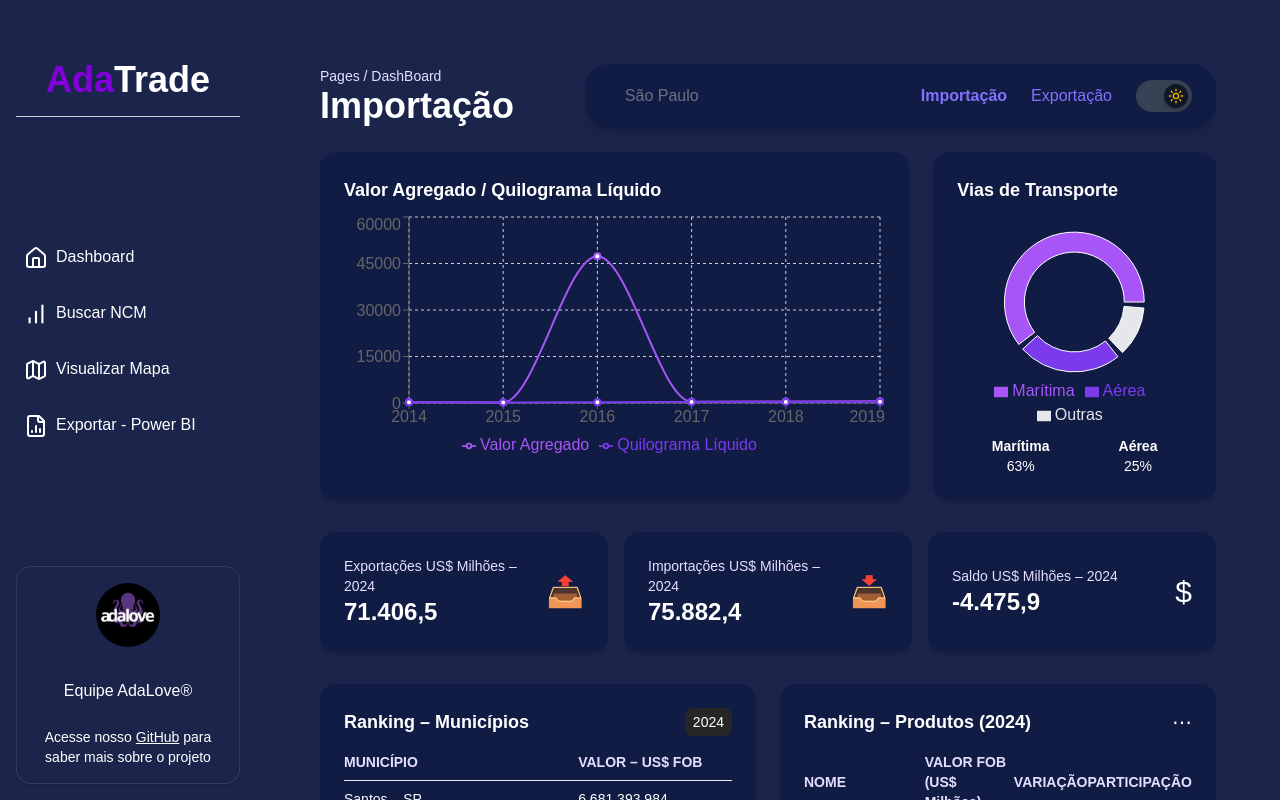
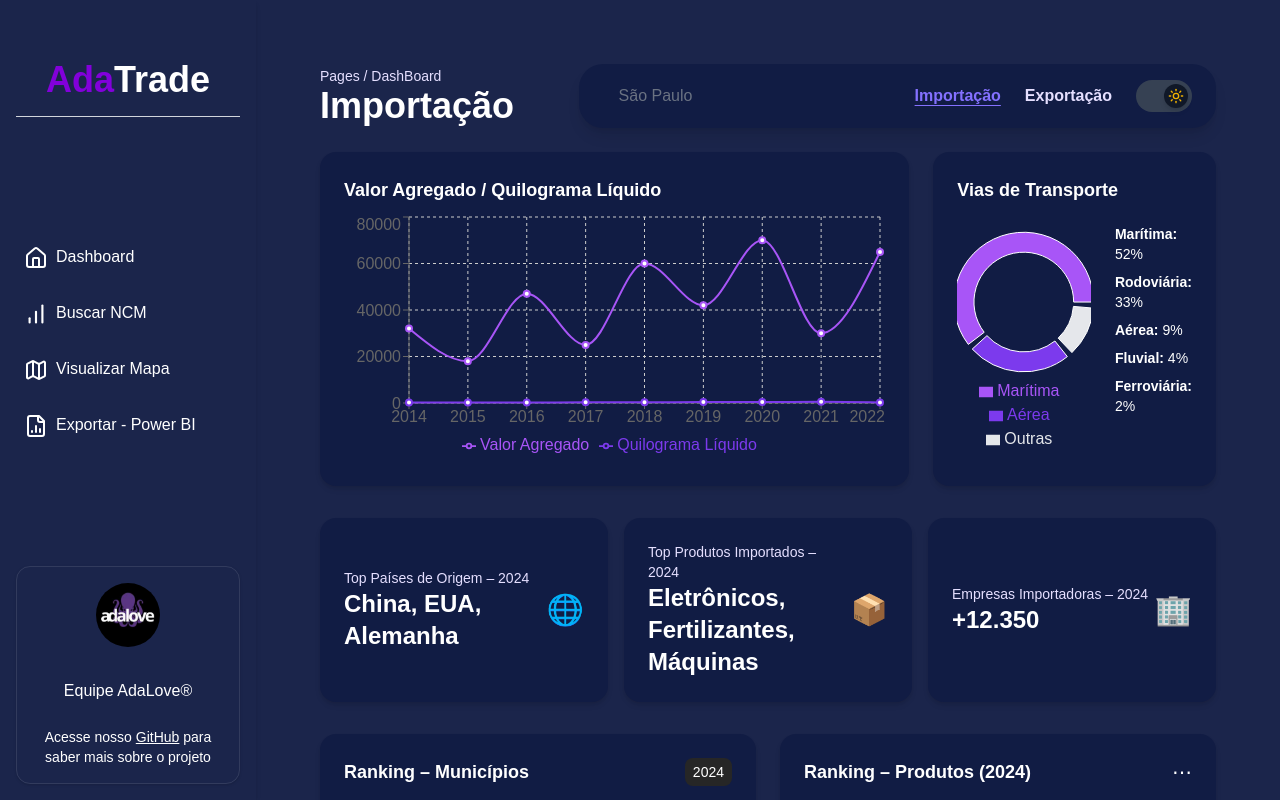
Before and after one commit to equipeAdalove/Front-API-SEMESTRE3, a React (Vite) app: page /importacao in a window 1280 px wide. Built offline with nearby package versions, Linux system fonts and the light colour scheme.

Commit message:
:sparkles: feat: Adição de novos recursos na página ImportacaoPage.tsx

```diff
--- a/src/pages/ImportacaoPage.tsx
+++ b/src/pages/ImportacaoPage.tsx
@@ -1,5 +1,5 @@
 import { useState, useEffect } from "react";
-import { useNavigate } from "react-router-dom";
+import { useNavigate, useLocation } from "react-router-dom";
 import LineChartComponent from "@/components/charts/LineChartComponent";
 import InfoCard from "@/components/cards/InfoCard";
 import PieChartComponent from "@/components/charts/PieChartComponent";
@@ -9,6 +9,7 @@ import ThemeSwitcher from "@/components/theme-provider/ButtonThemeSwitcher";
 
 export default function ImportacaoPage() {
   const navigate = useNavigate();
+  const location = useLocation();
   const [searchQuery, setSearchQuery] = useState("São Paulo");
 
   const handleSearchChange = (event: React.ChangeEvent<HTMLInputElement>) => {
@@ -16,12 +17,67 @@ export default function ImportacaoPage() {
   };
 
   const dataImportacao = [
-    { year: "2014", valorAgregado: 300, quilograma: 260 },
-    { year: "2015", valorAgregado: 200, quilograma: 180 },
-    { year: "2016", valorAgregado: 47366.16, quilograma: 260 },
-    { year: "2017", valorAgregado: 390, quilograma: 300 },
-    { year: "2018", valorAgregado: 500, quilograma: 360 },
-    { year: "2019", valorAgregado: 530, quilograma: 400 },
+    { year: "2014", valorAgregado: 32000, quilograma: 260 },
+    { year: "2015", valorAgregado: 18000, quilograma: 220 },
+    { year: "2016", valorAgregado: 47000, quilograma: 210 },
+    { year: "2017", valorAgregado: 25000, quilograma: 310 },
+    { year: "2018", valorAgregado: 60000, quilograma: 280 },
+    { year: "2019", valorAgregado: 42000, quilograma: 430 },
+    { year: "2020", valorAgregado: 70000, quilograma: 390 },
+    { year: "2021", valorAgregado: 30000, quilograma: 500 },
+    { year: "2022", valorAgregado: 65000, quilograma: 250 },
+  ];
+
+  const pieData = [
+    { name: "Marítima", value: 52 },
+    { name: "Rodoviária", value: 33 },
+    { name: "Aérea", value: 9 },
+    { name: "Fluvial", value: 4 },
+    { name: "Ferroviária", value: 2 },
+  ];
+
+  const COLORS = ["#FF6347", "#6A5ACD", "#20B2AA", "#FFD700", "#8A2BE2"]; // Definindo cores para o gráfico de pizza
+
+  const municipiosData = [
+    { municipio: "Uberlândia – MG", valor: "4.789.456.123" },
+    { municipio: "Belo Horizonte – MG", valor: "4.203.112.870" },
+    { municipio: "Contagem – MG", valor: "3.865.900.543" },
+    { municipio: "Betim – MG", valor: "3.441.777.210" },
+    { municipio: "Juiz de Fora – MG", valor: "2.992.311.407" },
+    { municipio: "Montes Claros – MG", valor: "2.478.908.152" },
+  ];
+
+  const dadosProdutos = [
+    {
+      name: "Soja em grãos",
+      valor: "US$ 28.300",
+      variacao: "12,5%",
+      participacao: "22%",
+    },
+    {
+      name: "Minério de ferro",
+      valor: "US$ 21.500",
+      variacao: "9,8%",
+      participacao: "16,7%",
+    },
+    {
+      name: "Óleo de soja bruto",
+      valor: "US$ 5.780",
+      variacao: "-3,4%",
+      participacao: "4,5%",
+    },
+    {
+      name: "Celulose",
+      valor: "US$ 7.900",
+      variacao: "6,1%",
+      participacao: "6,1%",
+    },
+    {
+      name: "Carne bovina congelada",
+      valor: "US$ 6.200",
+      variacao: "15,2%",
+      participacao: "4,8%",
+    },
   ];
 
   // Resetando o valor de busca ao carregar a página
@@ -35,7 +91,9 @@ export default function ImportacaoPage() {
         {/* Topo com Título e Navbar */}
         <div className="flex justify-between items-center mb-6">
           <div>
-            <p className="text-sm text-[var(--muted-foreground)]">Pages / DashBoard </p>
+            <p className="text-sm text-[var(--muted-foreground)]">
+              Pages / DashBoard{" "}
+            </p>
             <h2 className="text-4xl font-bold">Importação</h2>
           </div>
 
@@ -49,13 +107,21 @@ export default function ImportacaoPage() {
             />
             <button
               onClick={() => navigate("/importacao")}
-              className="text-[var(--color-primary)] font-semibold"
+              className={`font-semibold ${
+                location.pathname === "/importacao"
+                  ? "text-[var(--color-primary)] underline underline-offset-4"
+                  : "text-[var(--color-muted-foreground)]"
+              }`}
             >
               Importação
             </button>
             <button
               onClick={() => navigate("/exportacao")}
-              className="text-[var(--color-primary)] hover:text-[var(--color-primary-light)] transition-all"
+              className={`font-semibold ${
+                location.pathname === "/exportacao"
+                  ? "text-[var(--color-primary)] underline underline-offset-4"
+                  : "text-[var(--color-muted-foreground)]"
+              }`}
             >
               Exportação
             </button>
@@ -66,28 +132,62 @@ export default function ImportacaoPage() {
         {/* Gráfico de Linha e Pizza */}
         <section className="grid grid-cols-1 lg:grid-cols-3 gap-6">
           <div className="col-span-2 bg-[var(--color-card)] p-6 rounded-2xl shadow-md">
-            <h3 className="text-lg font-semibold mb-2">Valor Agregado / Quilograma Líquido</h3>
+            <h3 className="text-lg font-semibold mb-2">
+              Valor Agregado / Quilograma Líquido
+            </h3>
             <LineChartComponent
               data={dataImportacao}
               xAxisKey="year"
               lines={[
-                { dataKey: "valorAgregado", stroke: "#a855f7", label: "Valor Agregado" },
-                { dataKey: "quilograma", stroke: "#7c3aed", label: "Quilograma Líquido" },
+                {
+                  dataKey: "valorAgregado",
+                  stroke: "#a855f7",
+                  label: "Valor Agregado",
+                },
+                {
+                  dataKey: "quilograma",
+                  stroke: "#7c3aed",
+                  label: "Quilograma Líquido",
+                },
               ]}
             />
           </div>
 
           <div className="bg-[var(--color-card)] p-6 rounded-2xl shadow-md">
             <h3 className="text-lg font-semibold mb-4">Vias de Transporte</h3>
-            <PieChartComponent />
-            <div className="flex justify-around text-sm mt-4">
-              <div className="text-center">
-                <div className="font-bold text-[var(--color-foreground)]">Marítima</div>
-                <div>63%</div>
-              </div>
-              <div className="text-center">
-                <div className="font-bold text-[var(--color-foreground)]">Aérea</div>
-                <div>25%</div>
+            <div className="flex items-center gap-6">
+              <PieChartComponent data={pieData} colors={COLORS} />
+              <div className="text-sm space-y-2">
+                <div>
+                  <span className="font-bold text-[var(--color-foreground)]">
+                    Marítima:
+                  </span>{" "}
+                  52%
+                </div>
+                <div>
+                  <span className="font-bold text-[var(--color-foreground)]">
+                    Rodoviária:
+                  </span>{" "}
+                  33%
+                </div>
+                <div>
+                  <span className="font-bold text-[var(--color-foreground)]">
+                    Aérea:
+                  </span>{" "}
+                  9%
+                </div>
+                <div>
+                  <span className="font-bold text-[var(--color-foreground)]">
+                    Fluvial:
+                  </span>{" "}
+                  4%
+                </div>
+                <div>
+                  <span className="font-bold text-[var(--color-foreground)]">
+                    Ferroviária:
+                  </span>{" "}
+                  2%
+                </div>
               </div>
             </div>
           </div>
@@ -95,9 +195,21 @@ export default function ImportacaoPage() {
 
         {/* Cards de Info */}
         <section className="grid grid-cols-1 md:grid-cols-3 gap-4">
-          <InfoCard title="Exportações US$ Milhões – 2024" value="71.406,5" icon="📤" />
-          <InfoCard title="Importações US$ Milhões – 2024" value="75.882,4" icon="📥" />
-          <InfoCard title="Saldo US$ Milhões – 2024" value="-4.475,9" icon="$" />
+          <InfoCard
+            title="Top Países de Origem – 2024"
+            value="China, EUA, Alemanha"
+            icon="🌐"
+          />
+          <InfoCard
+            title="Top Produtos Importados – 2024"
+            value="Eletrônicos, Fertilizantes, Máquinas"
+            icon="📦"
+          />
+          <InfoCard
+            title="Empresas Importadoras – 2024"
+            value="+12.350"
+            icon="🏢"
+          />
         </section>
 
         {/* Tabelas de Ranking */}
@@ -105,17 +217,21 @@ export default function ImportacaoPage() {
           <div className="bg-[var(--color-card)] p-6 rounded-2xl shadow-md">
             <div className="flex justify-between items-center mb-4">
               <h3 className="text-lg font-semibold">Ranking – Municípios</h3>
-              <span className="bg-[var(--color-muted)] text-sm px-2 py-1 rounded-md">2024</span>
+              <span className="bg-[var(--color-muted)] text-sm px-2 py-1 rounded-md">
+                2024
+              </span>
             </div>
-            <RankingTableMunicipios />
+            <RankingTableMunicipios data={municipiosData} />
           </div>
 
           <div className="bg-[var(--color-card)] p-6 rounded-2xl shadow-md">
             <div className="flex justify-between items-center mb-4">
-              <h3 className="text-lg font-semibold">Ranking – Produtos (2024)</h3>
+              <h3 className="text-lg font-semibold">
+                Ranking – Produtos (2024)
+              </h3>
               <button className="text-xl">⋯</button>
             </div>
-            <RankingTableProdutos />
+            <RankingTableProdutos data={dadosProdutos} />
           </div>
         </section>
       </main>
```
